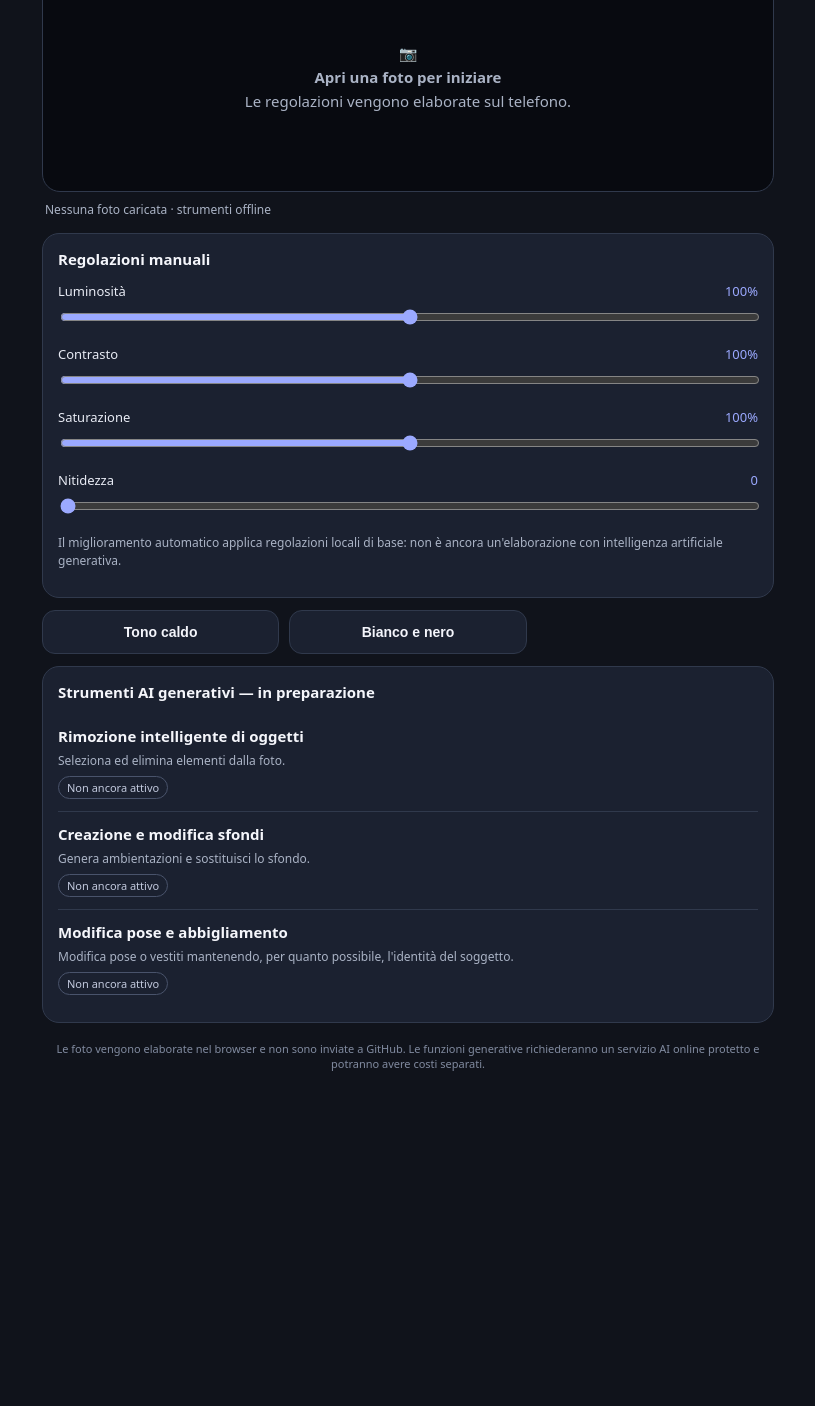
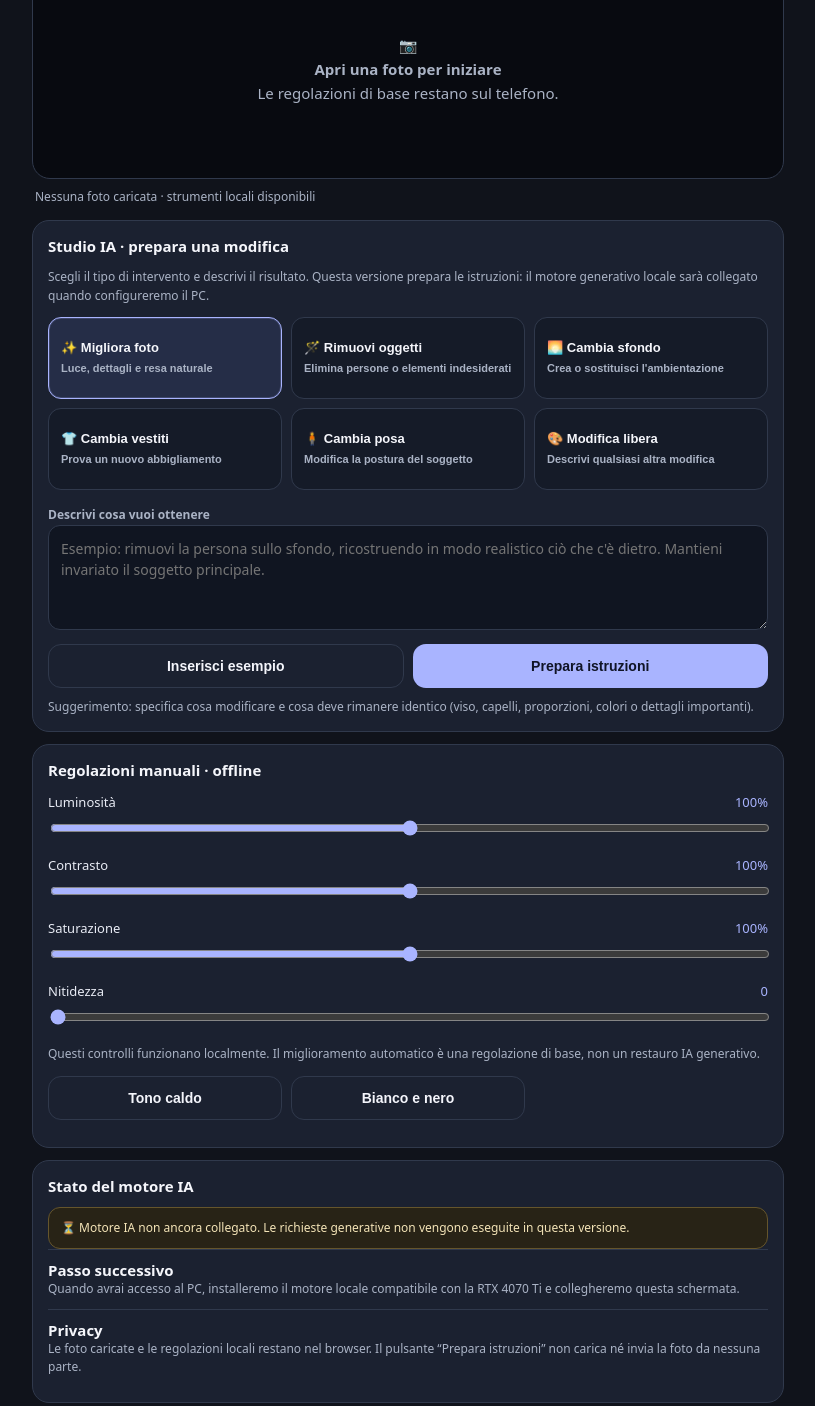
Before and after one commit to aldo-lang-gif/photo-ai-studio, a plain HTML site: page index.html in a window 1280 px wide. Shown: the part 253-1659 px from the top of the page, without its empty margins (232-1047 px from the left). Before the commit the page ends 1371 px from the top, so only its background shows below. Drawn offline with Linux system fonts and the light colour scheme.

Commit message:
Add files via upload

```diff
--- a/index.html
+++ b/index.html
@@ -6,35 +6,43 @@
 <meta name="theme-color" content="#10131b">
 <link rel="manifest" href="./manifest.webmanifest">
 <link rel="icon" href="./icon.svg" type="image/svg+xml">
-<title>PHOTO AI STUDIO</title>
+<title>PHOTO AI STUDIO 0.5</title>
 <style>
-:root{color-scheme:dark;--bg:#10131b;--panel:#1b2130;--muted:#aab3c5;--accent:#9ba9ff;--line:#30394c}
+:root{color-scheme:dark;--bg:#10131b;--panel:#1b2130;--muted:#aab3c5;--accent:#a9b4ff;--line:#30394c;--green:#8ddbb4}
 *{box-sizing:border-box}body{margin:0;background:var(--bg);color:#f5f6fb;font:15px system-ui,-apple-system,Segoe UI,sans-serif}
-header{padding:22px 18px 14px;background:linear-gradient(135deg,#202a45,#111722)}
-h1{font-size:22px;letter-spacing:.08em;margin:0 0 5px}header p{color:var(--muted);margin:0;font-size:13px}
-main{max-width:760px;margin:auto;padding:14px 14px 36px}
-.actions{display:grid;grid-template-columns:1fr 1fr;gap:10px;margin-bottom:12px}
-button,.filebtn{border:0;border-radius:13px;padding:13px 12px;font-weight:650;font-size:14px;background:var(--accent);color:#101426;text-align:center}
+header{padding:21px 18px 15px;background:linear-gradient(135deg,#27375c,#111722)}
+h1{font-size:21px;letter-spacing:.07em;margin:0 0 5px}header p{color:#c0c9dc;margin:0;font-size:13px}
+main{max-width:780px;margin:auto;padding:14px 14px 38px}
+.actions{display:grid;grid-template-columns:1fr 1fr;gap:9px;margin:0 0 12px}
+button,.filebtn{border:0;border-radius:13px;padding:13px 11px;font-weight:650;font-size:14px;background:var(--accent);color:#101426;text-align:center;cursor:pointer}
 button.secondary,.filebtn.secondary{background:var(--panel);color:#f4f5fb;border:1px solid var(--line)}
-button:disabled{opacity:.48}
+button:disabled{opacity:.45;cursor:not-allowed}
 input[type=file]{display:none}
-.preview{background:#080a10;border:1px solid var(--line);border-radius:18px;min-height:230px;display:flex;align-items:center;justify-content:center;overflow:hidden}
-canvas{display:block;max-width:100%;max-height:56vh;object-fit:contain}
-.empty{text-align:center;padding:32px;color:var(--muted);line-height:1.6}
-.status{font-size:12px;color:var(--muted);margin:9px 3px 15px}
+.preview{background:#080a10;border:1px solid var(--line);border-radius:18px;min-height:220px;display:flex;align-items:center;justify-content:center;overflow:hidden}
+canvas#photo{display:block;max-width:100%;max-height:54vh;object-fit:contain}
+.empty{text-align:center;padding:30px;color:var(--muted);line-height:1.6}
+.status{font-size:12px;color:var(--muted);margin:9px 3px 14px;line-height:1.5}
 .panel{background:var(--panel);border:1px solid var(--line);border-radius:17px;padding:15px;margin:12px 0}
-.panel h2{font-size:15px;margin:0 0 12px}
+.panel h2{font-size:15px;margin:0 0 11px}
 .control{margin:13px 0 16px}.labelrow{display:flex;justify-content:space-between;gap:10px;margin-bottom:7px;color:#e8ebf4;font-size:13px}
 output{color:var(--accent);font-variant-numeric:tabular-nums}input[type=range]{width:100%;accent-color:var(--accent)}
-.small{color:var(--muted);font-size:12px;line-height:1.5}
-.feature{padding:12px 0;border-top:1px solid var(--line)}.feature:first-of-type{border-top:0}
-.feature strong{display:block;margin-bottom:3px}.soon{font-size:11px;color:#c2c9dd;border:1px solid #49536b;border-radius:20px;padding:3px 8px;display:inline-block;margin-top:6px}
-.footer{color:#818ba0;font-size:11px;text-align:center;margin-top:18px}
-@media(min-width:600px){.actions{grid-template-columns:repeat(3,1fr)}}
+.small{color:var(--muted);font-size:12px;line-height:1.55}
+.tools{display:grid;grid-template-columns:1fr 1fr;gap:9px}
+.tool{border:1px solid var(--line);background:#151b28;color:#f5f6fb;border-radius:13px;padding:12px;text-align:left;min-height:82px}
+.tool.active{border:1px solid var(--accent);background:#252d47;box-shadow:inset 0 0 0 1px #a9b4ff33}
+.tool b{display:block;font-size:13px;margin-bottom:4px}.tool span{font-size:11px;color:var(--muted);line-height:1.4}
+textarea{width:100%;min-height:105px;resize:vertical;border-radius:12px;border:1px solid var(--line);background:#101521;color:#fff;padding:12px;font:14px/1.5 system-ui}
+textarea:focus{outline:2px solid #8495ff;outline-offset:1px}
+.prompt-actions{display:grid;grid-template-columns:1fr 1fr;gap:9px;margin-top:10px}
+.notice{border:1px solid #65552c;background:#282316;color:#f4e4b7;padding:11px 12px;border-radius:12px;font-size:12px;line-height:1.5}
+.good{border-color:#315b4b;background:#172a24;color:#c4f1da}
+.feature{padding:10px 0;border-top:1px solid var(--line)}.feature:first-of-type{border-top:0}
+.footer{color:#818ba0;font-size:11px;text-align:center;margin-top:18px;line-height:1.5}
+@media(min-width:600px){.actions{grid-template-columns:repeat(3,1fr)}.tools{grid-template-columns:repeat(3,1fr)}}
 </style>
 </head>
 <body>
-<header><h1>PHOTO AI STUDIO</h1><p>Il tuo laboratorio fotografico personale · versione 0.4</p></header>
+<header><h1>PHOTO AI STUDIO</h1><p>Laboratorio fotografico personale · versione 0.5</p></header>
 <main>
   <div class="actions">
     <label class="filebtn" for="pick">＋ Apri foto</label>
@@ -44,34 +52,66 @@ output{color:var(--accent);font-variant-numeric:tabular-nums}input[type=range]{w
     <button class="secondary" id="reset">Ripristina</button>
   </div>
   <input id="pick" type="file" accept="image/*">
-  <div class="preview" id="preview"><div class="empty">📷<br><b>Apri una foto per iniziare</b><br>Le regolazioni vengono elaborate sul telefono.</div></div>
-  <div class="status" id="status">Nessuna foto caricata · strumenti offline</div>
+  <div class="preview" id="preview"><div class="empty">📷<br><b>Apri una foto per iniziare</b><br>Le regolazioni di base restano sul telefono.</div></div>
+  <div class="status" id="status">Nessuna foto caricata · strumenti locali disponibili</div>
+
   <section class="panel">
-    <h2>Regolazioni manuali</h2>
+    <h2>Studio IA · prepara una modifica</h2>
+    <p class="small">Scegli il tipo di intervento e descrivi il risultato. Questa versione prepara le istruzioni: il motore generativo locale sarà collegato quando configureremo il PC.</p>
+    <div class="tools" id="tools">
+      <button class="tool active" data-tool="enhance"><b>✨ Migliora foto</b><span>Luce, dettagli e resa naturale</span></button>
+      <button class="tool" data-tool="remove"><b>🪄 Rimuovi oggetti</b><span>Elimina persone o elementi indesiderati</span></button>
+      <button class="tool" data-tool="background"><b>🌅 Cambia sfondo</b><span>Crea o sostituisci l'ambientazione</span></button>
+      <button class="tool" data-tool="clothes"><b>👕 Cambia vestiti</b><span>Prova un nuovo abbigliamento</span></button>
+      <button class="tool" data-tool="pose"><b>🧍 Cambia posa</b><span>Modifica la postura del soggetto</span></button>
+      <button class="tool" data-tool="creative"><b>🎨 Modifica libera</b><span>Descrivi qualsiasi altra modifica</span></button>
+    </div>
+    <div style="height:13px"></div>
+    <label for="prompt" class="small"><b>Descrivi cosa vuoi ottenere</b></label>
+    <textarea id="prompt" placeholder="Esempio: rimuovi la persona sullo sfondo, ricostruendo in modo realistico ciò che c'è dietro. Mantieni invariato il soggetto principale."></textarea>
+    <div class="prompt-actions">
+      <button class="secondary" id="example">Inserisci esempio</button>
+      <button id="prepare">Prepara istruzioni</button>
+    </div>
+    <div id="prepared" class="notice" style="display:none;margin-top:11px"></div>
+    <p class="small" style="margin:10px 0 0">Suggerimento: specifica cosa modificare e cosa deve rimanere identico (viso, capelli, proporzioni, colori o dettagli importanti).</p>
+  </section>
+
+  <section class="panel">
+    <h2>Regolazioni manuali · offline</h2>
     <div class="control"><div class="labelrow"><label for="brightness">Luminosità</label><output id="brightnessVal">100%</output></div><input id="brightness" type="range" min="0" max="200" value="100"></div>
     <div class="control"><div class="labelrow"><label for="contrast">Contrasto</label><output id="contrastVal">100%</output></div><input id="contrast" type="range" min="0" max="200" value="100"></div>
     <div class="control"><div class="labelrow"><label for="saturation">Saturazione</label><output id="saturationVal">100%</output></div><input id="saturation" type="range" min="0" max="200" value="100"></div>
     <div class="control"><div class="labelrow"><label for="sharpness">Nitidezza</label><output id="sharpnessVal">0</output></div><input id="sharpness" type="range" min="0" max="100" value="0"></div>
-    <p class="small">Il miglioramento automatico applica regolazioni locali di base: non è ancora un'elaborazione con intelligenza artificiale generativa.</p>
+    <p class="small">Questi controlli funzionano localmente. Il miglioramento automatico è una regolazione di base, non un restauro IA generativo.</p>
+    <div class="actions" style="margin-top:12px">
+      <button class="secondary" id="warm">Tono caldo</button>
+      <button class="secondary" id="mono">Bianco e nero</button>
+    </div>
   </section>
-  <div class="actions">
-    <button class="secondary" id="warm">Tono caldo</button>
-    <button class="secondary" id="mono">Bianco e nero</button>
-  </div>
+
   <section class="panel">
-    <h2>Strumenti AI generativi — in preparazione</h2>
-    <div class="feature"><strong>Rimozione intelligente di oggetti</strong><span class="small">Seleziona ed elimina elementi dalla foto.</span><br><span class="soon">Non ancora attivo</span></div>
-    <div class="feature"><strong>Creazione e modifica sfondi</strong><span class="small">Genera ambientazioni e sostituisci lo sfondo.</span><br><span class="soon">Non ancora attivo</span></div>
-    <div class="feature"><strong>Modifica pose e abbigliamento</strong><span class="small">Modifica pose o vestiti mantenendo, per quanto possibile, l'identità del soggetto.</span><br><span class="soon">Non ancora attivo</span></div>
+    <h2>Stato del motore IA</h2>
+    <div class="notice">⏳ Motore IA non ancora collegato. Le richieste generative non vengono eseguite in questa versione.</div>
+    <div class="feature"><b>Passo successivo</b><div class="small">Quando avrai accesso al PC, installeremo il motore locale compatibile con la RTX 4070 Ti e collegheremo questa schermata.</div></div>
+    <div class="feature"><b>Privacy</b><div class="small">Le foto caricate e le regolazioni locali restano nel browser. Il pulsante “Prepara istruzioni” non carica né invia la foto da nessuna parte.</div></div>
   </section>
-  <p class="footer">Le foto vengono elaborate nel browser e non sono inviate a GitHub. Le funzioni generative richiederanno un servizio AI online protetto e potranno avere costi separati.</p>
+  <p class="footer">PHOTO AI STUDIO 0.5 · PWA personale · funzioni locali disponibili anche offline dopo il primo caricamento. Le modifiche IA generative saranno attivate solo dopo il collegamento al motore.</p>
 </main>
 <script>
 const $=id=>document.getElementById(id);
-let image=null, showingOriginal=false, preset=null;
+let image=null, showingOriginal=false, preset=null, selectedTool='enhance';
 const canvas=document.createElement('canvas');
 const ctx=canvas.getContext('2d',{willReadFrequently:true});
 const preview=$('preview');
+const examples={
+ enhance:'Migliora questa fotografia con un risultato naturale e realistico. Correggi luce, colori e dettagli senza cambiare il volto, l’identità o le proporzioni del soggetto.',
+ remove:'Rimuovi dalla fotografia l’elemento indesiderato che indicherò, ricostruendo lo sfondo in modo credibile. Mantieni invariati soggetto principale, volto, colori e inquadratura.',
+ background:'Sostituisci lo sfondo con un ambiente realistico e ben illuminato. Mantieni il soggetto principale riconoscibile, con contorni naturali e luce coerente.',
+ clothes:'Cambia l’abbigliamento del soggetto con quello che descriverò. Mantieni invariati volto, capelli, corporatura, posa e identità.',
+ pose:'Modifica la posa del soggetto come descritto, mantenendo il più possibile invariati volto, identità, abbigliamento e caratteristiche personali.',
+ creative:'Modifica la fotografia seguendo questa descrizione, mantenendo realistici luce, prospettiva, dettagli e coerenza visiva.'
+};
 function setStatus(s){$('status').textContent=s}
 function draw(){
  if(!image)return;
@@ -90,37 +130,45 @@ function draw(){
 }
 function sharpen(amount){
  const w=canvas.width,h=canvas.height;if(w*h>1800000)return;
- const src=ctx.getImageData(0,0,w,h),out=ctx.createImageData(w,h),a=src.data,b=out.data,k=amount*.65;
- b.set(a);
- for(let y=1;y<h-1;y++)for(let x=1;x<w-1;x++){let i=(y*w+x)*4;
-  for(let c=0;c<3;c++)b[i+c]=Math.max(0,Math.min(255,a[i+c]*(1+4*k)-k*(a[i-4]+a[i+4]+a[i-4*w]+a[i+4*w])));
- }
+ const src=ctx.getImageData(0,0,w,h),out=ctx.createImageData(w,h),a=src.data,b=out.data,k=amount*.65;b.set(a);
+ for(let y=1;y<h-1;y++)for(let x=1;x<w-1;x++){let i=(y*w+x)*4;for(let c=0;c<3;c++)b[i+c]=Math.max(0,Math.min(255,a[i+c]*(1+4*k)-k*(a[i-4]+a[i+4]+a[i-4*w]+a[i+4*w])))}
  ctx.putImageData(out,0,0);
 }
 function updateLabels(){['brightness','contrast','saturation','sharpness'].forEach(id=>$(id+'Val').textContent=$(id).value+(id==='sharpness'?'':'%'))}
 function resetControls(){['brightness','contrast','saturation'].forEach(id=>$(id).value=100);$('sharpness').value=0;updateLabels()}
 $('pick').addEventListener('change',e=>{
  const f=e.target.files[0];if(!f)return;
- const url=URL.createObjectURL(f);const im=new Image();
+ const url=URL.createObjectURL(f),im=new Image();
  im.onload=()=>{image=im;showingOriginal=false;preset=null;resetControls();draw();setStatus(`${f.name} · ${im.naturalWidth} × ${im.naturalHeight} · elaborazione locale`);URL.revokeObjectURL(url)};
- im.onerror=()=>{setStatus('Impossibile aprire questa immagine.');URL.revokeObjectURL(url)};
- im.src=url;
+ im.onerror=()=>{setStatus('Impossibile aprire questa immagine.');URL.revokeObjectURL(url)};im.src=url;
 });
 ['brightness','contrast','saturation','sharpness'].forEach(id=>$(id).addEventListener('input',()=>{preset=null;showingOriginal=false;updateLabels();draw()}));
-$('auto').onclick=()=>{if(!image){setStatus('Prima apri una foto.');return}resetControls();$('brightness').value=106;$('contrast').value=112;$('saturation').value=108;$('sharpness').value=12;updateLabels();preset=null;showingOriginal=false;draw();setStatus('Miglioramento automatico locale applicato · non è ancora AI generativa')};
+$('auto').onclick=()=>{if(!image){setStatus('Prima apri una foto.');return}resetControls();$('brightness').value=106;$('contrast').value=112;$('saturation').value=108;$('sharpness').value=12;updateLabels();preset=null;showingOriginal=false;draw();setStatus('Miglioramento locale di base applicato · non è AI generativa')};
 $('reset').onclick=()=>{if(!image)return;resetControls();preset=null;showingOriginal=false;draw();setStatus('Regolazioni ripristinate')};
 $('compare').onclick=()=>{if(!image)return;showingOriginal=!showingOriginal;draw();setStatus(showingOriginal?'Anteprima originale':'Anteprima modificata')};
-$('warm').onclick=()=>{if(!image)return;preset='warm';showingOriginal=false;draw()};
-$('mono').onclick=()=>{if(!image)return;preset='mono';showingOriginal=false;draw()};
+$('warm').onclick=()=>{if(!image){setStatus('Prima apri una foto.');return}preset='warm';showingOriginal=false;draw()};
+$('mono').onclick=()=>{if(!image){setStatus('Prima apri una foto.');return}preset='mono';showingOriginal=false;draw()};
 $('save').onclick=()=>{
  if(!image){setStatus('Prima apri una foto.');return}
  if(showingOriginal){showingOriginal=false;draw()}
  canvas.toBlob(blob=>{if(!blob){setStatus('Non è stato possibile salvare la foto.');return}
-  const a=document.createElement('a'),u=URL.createObjectURL(blob);a.href=u;a.download='photo-ai-studio.jpg';a.click();setTimeout(()=>URL.revokeObjectURL(u),1500);setStatus('Foto elaborata pronta nei Download.')},'image/jpeg',.94)
+ const a=document.createElement('a'),u=URL.createObjectURL(blob);a.href=u;a.download='photo-ai-studio.jpg';a.click();setTimeout(()=>URL.revokeObjectURL(u),1500);setStatus('Foto elaborata pronta nei Download.')},'image/jpeg',.94)
+};
+document.querySelectorAll('.tool').forEach(btn=>btn.addEventListener('click',()=>{
+ document.querySelectorAll('.tool').forEach(b=>b.classList.remove('active'));btn.classList.add('active');selectedTool=btn.dataset.tool;$('prompt').placeholder=examples[selectedTool];
+}));
+$('example').onclick=()=>{$('prompt').value=examples[selectedTool];$('prompt').focus()};
+$('prepare').onclick=async()=>{
+ const description=$('prompt').value.trim();
+ if(!description){$('prompt').focus();setStatus('Scrivi prima cosa vuoi modificare.');return}
+ const full=`PHOTO AI STUDIO · ${selectedTool.toUpperCase()}\nIstruzione: ${description}\nVincoli consigliati: mantieni coerenza fotografica, prospettiva, luce e dettagli naturali. Non alterare caratteristiche non richieste.`;
+ $('prepared').style.display='block';$('prepared').textContent='Istruzioni pronte. Il motore IA non è ancora collegato: nessuna modifica generativa è stata eseguita.';
+ try{await navigator.clipboard.writeText(full);setStatus('Istruzioni copiate negli appunti. Potrai riutilizzarle quando collegheremo il motore IA.')}
+ catch(e){setStatus('Istruzioni preparate nella schermata. La copia automatica non è disponibile in questo browser.')}
 };
 updateLabels();
 if('serviceWorker' in navigator && location.protocol.startsWith('http')){
- window.addEventListener('load',()=>navigator.serviceWorker.register('./sw.js').then(()=>setStatus('PHOTO AI STUDIO 0.4 · cache offline attivata dopo il primo caricamento')).catch(()=>setStatus('Modalità online disponibile · cache offline non attivata')));
+ window.addEventListener('load',()=>navigator.serviceWorker.register('./sw.js').then(()=>setStatus('PHOTO AI STUDIO 0.5 · modalità offline pronta dopo il primo caricamento')).catch(()=>setStatus('Modalità online disponibile · cache offline non attivata')));
 }
 </script>
 </body></html>
```
Also changed, not shown: LEGGIMI.txt (+21 -16 lines), sw.js (+9 -19 lines), icon.svg, manifest.webmanifest.
